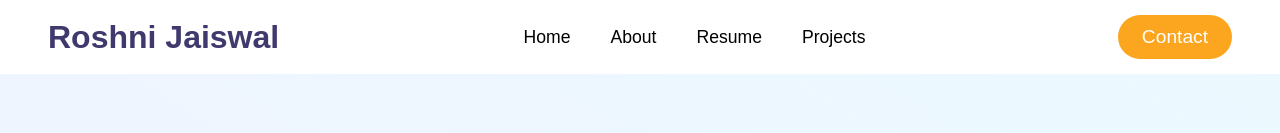
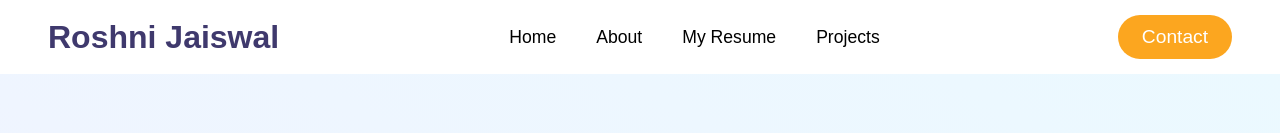
Before and after one commit to roshnijaiswal70489/MyPortfolioWebsite, a plain HTML site: page index.html in a window 1280 px wide. Shown: the top 133 px of the page. Drawn offline with nearby package versions, Linux system fonts and the light colour scheme; a script that the page names is missing.

Commit message:
Update index.html

```diff
--- a/index.html
+++ b/index.html
@@ -34,8 +34,8 @@
           </li>
           <li class="nav-item">
             <a class="nav-link"
-              href="https://drive.google.com/file/d/1O3RgNU760DEk_fnZF4-fBB8uNs24uEdo/view?usp=drive_link"
-              style="text-decoration: none;" target="_blank">Resume</a>
+              href="./images/my_resume.pdf"
+              style="text-decoration: none;" target="_blank">My Resume</a>
           </li>
           <li class="nav-item">
             <a class="nav-link" href="#portfolio">Projects</a>
```
